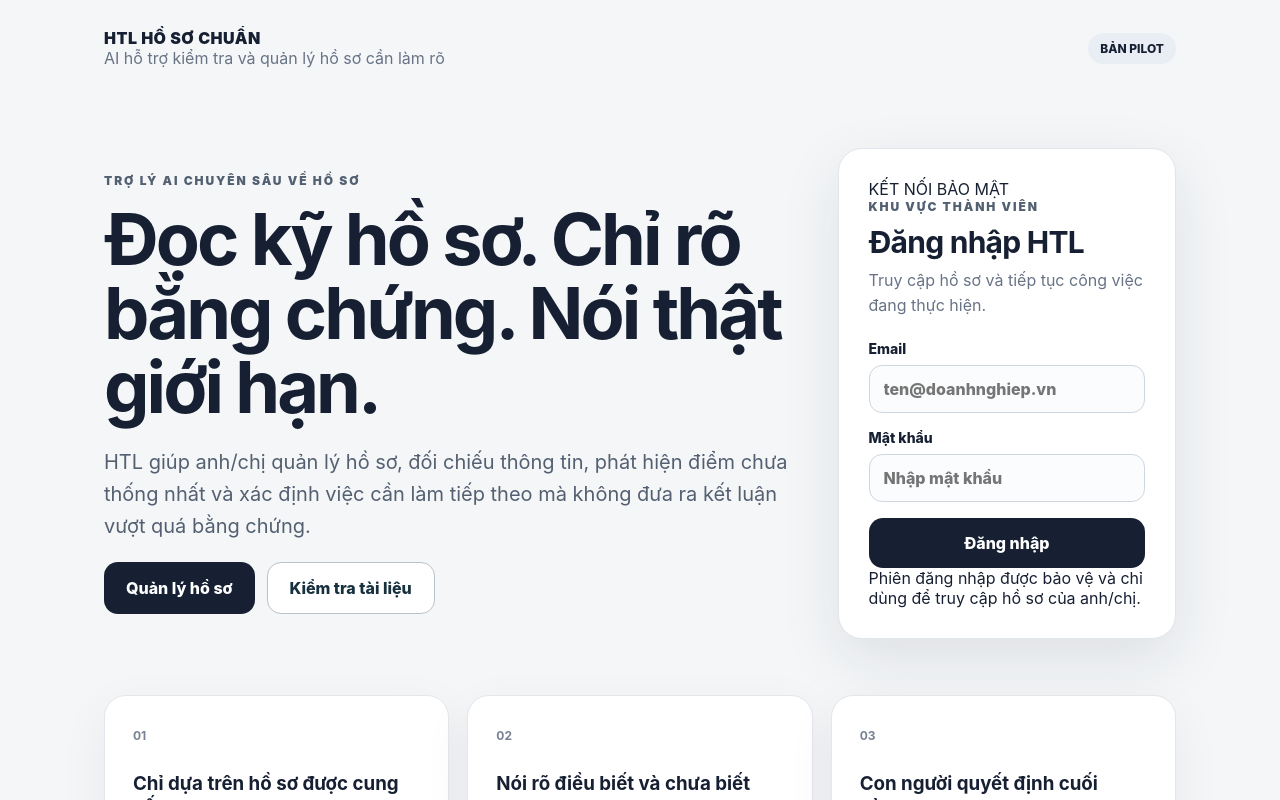
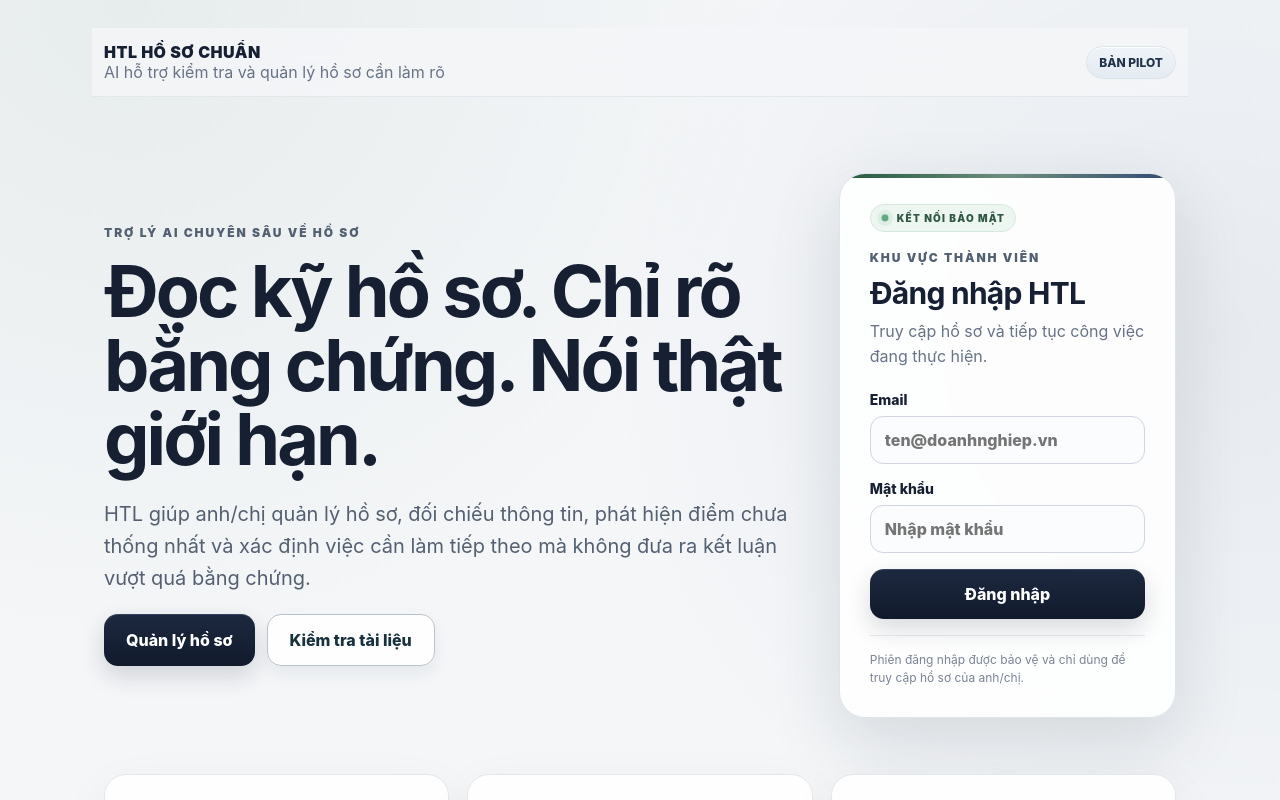
Before and after one commit to tienhqprime-hub/htl-ho-so-chuan, a Next.js app: page / in a window 1280 px wide. Shown: the top 800 px of the page. Built offline with nearby package versions, Linux system fonts and the light colour scheme.

Commit message:
refine(ui): add premium motion, depth and interaction polish

```diff
--- a/app/styles.css
+++ b/app/styles.css
@@ -1,41 +1,56 @@
-:root { font-family: Inter, ui-sans-serif, system-ui, sans-serif; color: #172033; background: #f4f6f8; }
+:root { font-family: Inter, ui-sans-serif, system-ui, sans-serif; color: #172033; background: #f4f6f8; --ink: #172033; --muted: #687386; --line: #dfe5eb; --surface: rgba(255,255,255,.88); --accent: #245a3d; }
 * { box-sizing: border-box; }
 html { scroll-behavior: smooth; }
-body { margin: 0; }
+body { margin: 0; min-height: 100vh; background: radial-gradient(circle at 10% 0%, rgba(78, 119, 103, .08), transparent 32%), radial-gradient(circle at 95% 20%, rgba(74, 96, 137, .08), transparent 34%), #f4f6f8; }
 a { color: inherit; text-decoration: none; }
 button, textarea, input, select { font: inherit; }
+::selection { background: rgba(36, 90, 61, .18); }
 .shell { max-width: 1120px; margin: 0 auto; padding: 28px 24px 60px; }
 .narrow { max-width: 880px; }
-.topbar { display: flex; align-items: center; justify-content: space-between; gap: 24px; }
+.topbar { position: sticky; top: 0; z-index: 20; display: flex; align-items: center; justify-content: space-between; gap: 24px; margin: 0 -12px; padding: 14px 12px; border-bottom: 1px solid rgba(219,226,233,.75); background: rgba(244,246,248,.82); backdrop-filter: blur(18px); }
 .brand { font-weight: 900; letter-spacing: .03em; }
-.tagline, .muted { color: #687386; }
-.pilot { font-size: 12px; font-weight: 800; padding: 8px 12px; border-radius: 999px; background: #e9eef5; }
-.hero { margin: 80px 0 56px; max-width: 830px; }
-.heroLayout { max-width: none; display: grid; grid-template-columns: minmax(0, 1.55fr) minmax(320px, .75fr); gap: 34px; align-items: center; }
-.heroContent { min-width: 0; }
+.tagline, .muted { color: var(--muted); }
+.pilot { font-size: 12px; font-weight: 800; padding: 8px 12px; border-radius: 999px; color: #203249; background: linear-gradient(180deg, #eef3f8, #e5ebf2); border: 1px solid #dbe3eb; box-shadow: inset 0 1px 0 rgba(255,255,255,.9); }
+.hero { margin: 76px 0 56px; max-width: 830px; }
+.heroLayout { max-width: none; display: grid; grid-template-columns: minmax(0, 1.55fr) minmax(320px, .75fr); gap: 38px; align-items: center; }
+.heroContent { min-width: 0; animation: riseIn .65s ease both; }
 .eyebrow { font-size: 12px; font-weight: 900; letter-spacing: .16em; color: #526071; }
 h1 { font-size: clamp(38px, 6vw, 72px); line-height: 1.03; margin: 14px 0 22px; letter-spacing: -.04em; }
 .hero p { max-width: 700px; font-size: 20px; line-height: 1.6; color: #546071; }
-.primary { display: inline-flex; align-items: center; justify-content: center; border: 0; border-radius: 14px; background: #172033; color: white; padding: 15px 22px; font-weight: 800; cursor: pointer; }
+.primary { display: inline-flex; align-items: center; justify-content: center; border: 0; border-radius: 14px; background: linear-gradient(180deg, #1d2940, #111a2c); color: white; padding: 15px 22px; font-weight: 800; cursor: pointer; box-shadow: 0 10px 24px rgba(23,32,51,.16), inset 0 1px 0 rgba(255,255,255,.12); transition: transform .2s ease, box-shadow .2s ease, border-color .2s ease, background .2s ease; }
+.primary:hover { transform: translateY(-2px); box-shadow: 0 16px 30px rgba(23,32,51,.22), inset 0 1px 0 rgba(255,255,255,.15); }
+.primary:active { transform: translateY(0) scale(.99); }
+.primary:focus-visible, input:focus-visible, textarea:focus-visible, select:focus-visible { outline: 3px solid rgba(36,90,61,.22); outline-offset: 3px; }
 .button { width: 100%; font-size: 16px; }
 .button:disabled { opacity: .55; cursor: wait; }
-.loginCard { scroll-margin-top: 28px; background: white; border: 1px solid #e1e6eb; border-radius: 24px; padding: 30px; box-shadow: 0 20px 60px rgba(25, 35, 52, .10); }
+.loginCard { position: relative; overflow: hidden; scroll-margin-top: 90px; background: var(--surface); border: 1px solid rgba(218,225,232,.9); border-radius: 26px; padding: 30px; box-shadow: 0 24px 70px rgba(25,35,52,.13); backdrop-filter: blur(18px); animation: riseIn .7s .08s ease both; transition: transform .25s ease, box-shadow .25s ease, border-color .25s ease; }
+.loginCard::before { content: ''; position: absolute; inset: 0 0 auto; height: 4px; background: linear-gradient(90deg, #245a3d, #6d8e7e, #304a73); }
+.loginCard:hover { transform: translateY(-4px); border-color: #ccd7e1; box-shadow: 0 32px 86px rgba(25,35,52,.17); }
 .loginCard h2 { margin: 10px 0 8px; font-size: 30px; letter-spacing: -.025em; }
-.loginCard > p { margin: 0 0 22px; font-size: 16px; line-height: 1.55; color: #687386; }
+.loginCard > p { margin: 0 0 22px; font-size: 16px; line-height: 1.55; color: var(--muted); }
+.loginStatus { display: inline-flex; align-items: center; gap: 8px; margin-bottom: 18px; padding: 7px 10px; border-radius: 999px; color: #315844; background: #edf6f0; border: 1px solid #d4e9da; font-size: 10px; font-weight: 900; letter-spacing: .12em; }
+.loginStatus span { width: 8px; height: 8px; border-radius: 50%; background: #2e8b57; box-shadow: 0 0 0 5px rgba(46,139,87,.10); animation: pulse 2.2s ease-in-out infinite; }
 .loginForm { display: grid; gap: 16px; }
 .loginForm .field { margin: 0; gap: 8px; }
 .loginForm .field span { font-size: 14px; }
-.loginForm input { width: 100%; border: 1px solid #cfd6df; border-radius: 13px; padding: 13px 14px; background: #fbfcfd; color: #172033; outline: none; transition: border-color .2s ease, box-shadow .2s ease, background .2s ease; }
-.loginForm input:focus { border-color: #172033; background: white; box-shadow: 0 0 0 4px rgba(23, 32, 51, .08); }
+.loginForm input { width: 100%; border: 1px solid #cfd6df; border-radius: 13px; padding: 13px 14px; background: rgba(251,252,253,.9); color: #172033; outline: none; transition: border-color .2s ease, box-shadow .2s ease, background .2s ease, transform .2s ease; }
+.loginForm input:hover { border-color: #aebbc8; background: white; }
+.loginForm input:focus { border-color: #245a3d; background: white; box-shadow: 0 0 0 4px rgba(36,90,61,.10); transform: translateY(-1px); }
+.loginTrust { margin-top: 16px; padding-top: 15px; border-top: 1px solid #e6ebef; color: #7a8594; font-size: 12px; line-height: 1.5; }
 .grid { display: grid; grid-template-columns: repeat(3, 1fr); gap: 18px; }
-.card, .panel { background: white; border: 1px solid #e3e7ec; border-radius: 22px; padding: 28px; box-shadow: 0 16px 50px rgba(25, 35, 52, .06); }
+.card, .panel { background: rgba(255,255,255,.9); border: 1px solid #e3e7ec; border-radius: 22px; padding: 28px; box-shadow: 0 16px 50px rgba(25,35,52,.06); transition: transform .25s ease, box-shadow .25s ease, border-color .25s ease; }
+.card { animation: riseIn .65s ease both; }
+.card:nth-child(2) { animation-delay: .08s; }
+.card:nth-child(3) { animation-delay: .16s; }
+.card:hover, .panel:hover { transform: translateY(-4px); border-color: #d2dbe4; box-shadow: 0 24px 60px rgba(25,35,52,.10); }
 .card strong { font-size: 12px; color: #768193; }
 .card h3 { margin: 28px 0 8px; }
-.card p, .finding p { color: #687386; line-height: 1.6; }
+.card p, .finding p { color: var(--muted); line-height: 1.6; }
 .notice { margin-top: 28px; padding: 18px; border-radius: 14px; background: #fff8df; color: #685516; line-height: 1.55; }
 .panel { margin-top: 38px; }
 .panel h1 { font-size: clamp(34px, 5vw, 58px); }
-.upload { display: grid; place-items: center; gap: 8px; border: 2px dashed #bac3cf; border-radius: 18px; padding: 34px; margin: 28px 0 16px; cursor: pointer; background: #f9fafb; }
+.upload { display: grid; place-items: center; gap: 8px; border: 2px dashed #bac3cf; border-radius: 18px; padding: 34px; margin: 28px 0 16px; cursor: pointer; background: #f9fafb; transition: border-color .2s ease, background .2s ease, transform .2s ease; }
+.upload:hover { border-color: #6f8296; background: white; transform: translateY(-2px); }
 .upload input { display: none; }
 .upload span { font-weight: 900; }
 .upload small { color: #778294; }
@@ -71,7 +86,8 @@ textarea { min-height: 120px; resize: vertical; border: 1px solid #cfd6df; borde
 .twoCols h3 { margin-top: 0; }
 .twoCols li { margin: 8px 0; line-height: 1.5; }
 .actions { display: flex; gap: 10px; margin: 22px 0 12px; flex-wrap: wrap; }
-.secondary { background: white; border: 1px solid #b7c2cc; color: #18313f; }
+.secondary { background: rgba(255,255,255,.86); border: 1px solid #b7c2cc; color: #18313f; box-shadow: 0 8px 18px rgba(30,48,65,.07); }
+.secondary:hover { background: white; border-color: #8495a6; }
 .heroActions { display: flex; gap: 12px; flex-wrap: wrap; }
 .dossierForm { display: grid; grid-template-columns: repeat(2, minmax(0, 1fr)); gap: 14px; margin-top: 24px; }
 .dossierForm input, .dossierToolbar input, .dossierToolbar select { width: 100%; border: 1px solid #cfd6df; border-radius: 14px; padding: 13px 14px; background: white; color: #172033; }
@@ -84,6 +100,9 @@ textarea { min-height: 120px; resize: vertical; border: 1px solid #cfd6df; borde
 .dossierMeta { display: grid; justify-items: end; gap: 10px; min-width: 130px; }
 .dossierMeta small { color: #778294; }
 .emptyState { padding: 34px; text-align: center; border: 1px dashed #c7d0da; border-radius: 16px; color: #687386; background: #f8fafc; }
+@keyframes riseIn { from { opacity: 0; transform: translateY(18px); } to { opacity: 1; transform: translateY(0); } }
+@keyframes pulse { 0%, 100% { transform: scale(1); opacity: 1; } 50% { transform: scale(.86); opacity: .72; } }
 @media (max-width: 900px) { .heroLayout { grid-template-columns: 1fr; } .loginCard { max-width: 620px; } }
-@media (max-width: 760px) { .shell { padding: 20px 16px 40px; } .grid, .twoCols, .dossierForm, .dossierToolbar { grid-template-columns: 1fr; } .resultHead, .topbar, .dossierItem { flex-direction: column; align-items: stretch; } .score { text-align: left; } .card, .panel, .loginCard { padding: 22px; } .dossierMeta { justify-items: start; } .hero { margin-top: 52px; } }
+@media (max-width: 760px) { .shell { padding: 20px 16px 40px; } .grid, .twoCols, .dossierForm, .dossierToolbar { grid-template-columns: 1fr; } .resultHead, .topbar, .dossierItem { flex-direction: column; align-items: stretch; } .score { text-align: left; } .card, .panel, .loginCard { padding: 22px; } .dossierMeta { justify-items: start; } .hero { margin-top: 52px; } .topbar { position: static; margin: 0; padding: 0 0 14px; background: transparent; backdrop-filter: none; } }
+@media (prefers-reduced-motion: reduce) { html { scroll-behavior: auto; } *, *::before, *::after { animation-duration: .01ms !important; animation-iteration-count: 1 !important; transition-duration: .01ms !important; } }
 @media print { body { background: white; } .topbar, .panel:first-of-type, .noPrint { display: none !important; } .shell, .panel { max-width: none; box-shadow: none; border: 0; padding: 0; } .result { display: block !important; } }
```
